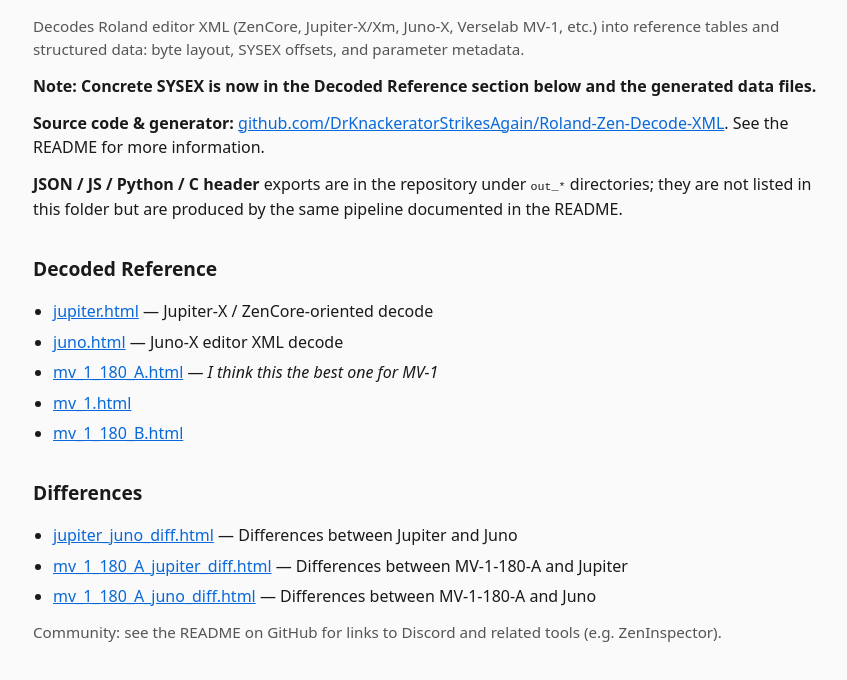
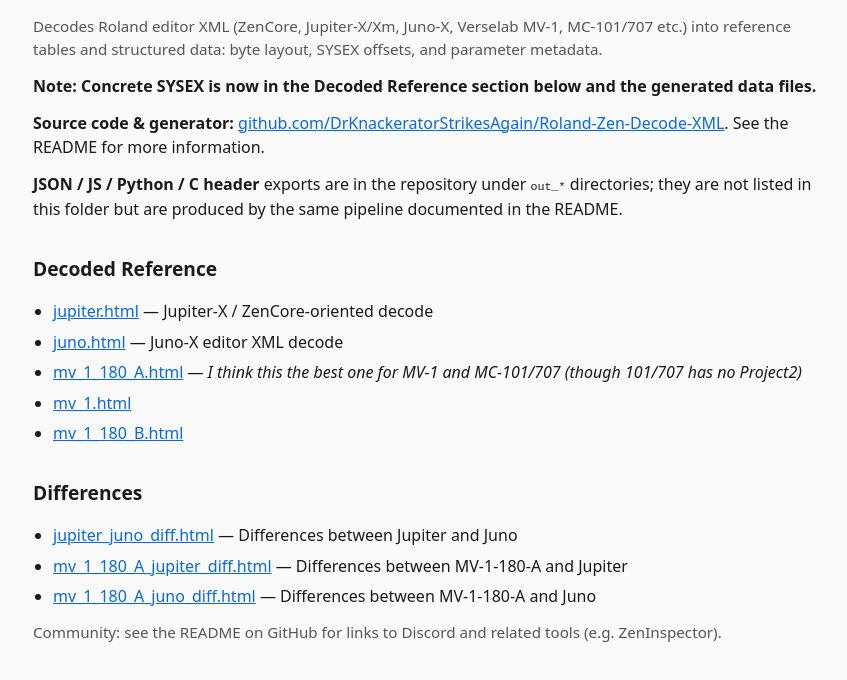
Before and after one commit to DrKnackeratorStrikesAgain/Roland-Zen-Decode-XML, a plain HTML site: page index.html in a window 1280 px wide. Shown: the part 68-748 px from the top of the page, without its empty margins (211-1058 px from the left). Drawn offline with Linux system fonts and the light colour scheme.

Commit message:
deploy 2026-05-04 19:29 UTC

```diff
--- a/index.html
+++ b/index.html
@@ -54,7 +54,7 @@
 <body>
   <h1>Roland Zen Decode XML</h1>
   <p class="muted">
-    Decodes Roland editor XML (ZenCore, Jupiter-X/Xm, Juno-X, Verselab MV-1, etc.) into reference tables and structured data:
+    Decodes Roland editor XML (ZenCore, Jupiter-X/Xm, Juno-X, Verselab MV-1, MC-101/707 etc.) into reference tables and structured data:
     byte layout, SYSEX offsets, and parameter metadata.
   </p>
   <p>
@@ -75,7 +75,7 @@
   <ul>
     <li><a href="jupiter.html">jupiter.html</a> — Jupiter-X / ZenCore-oriented decode</li>
     <li><a href="juno.html">juno.html</a> — Juno-X editor XML decode</li>
-    <li><a href="mv_1_180_A.html">mv_1_180_A.html</a> — <i>I think this the best one for MV-1</i></li>
+    <li><a href="mv_1_180_A.html">mv_1_180_A.html</a> — <i>I think this the best one for MV-1 and MC-101/707 (though 101/707 has no Project2)</i></li>
     <li><a href="mv_1.html">mv_1.html</a></li>
     <li><a href="mv_1_180_B.html">mv_1_180_B.html</a></li>
   </ul>
```
